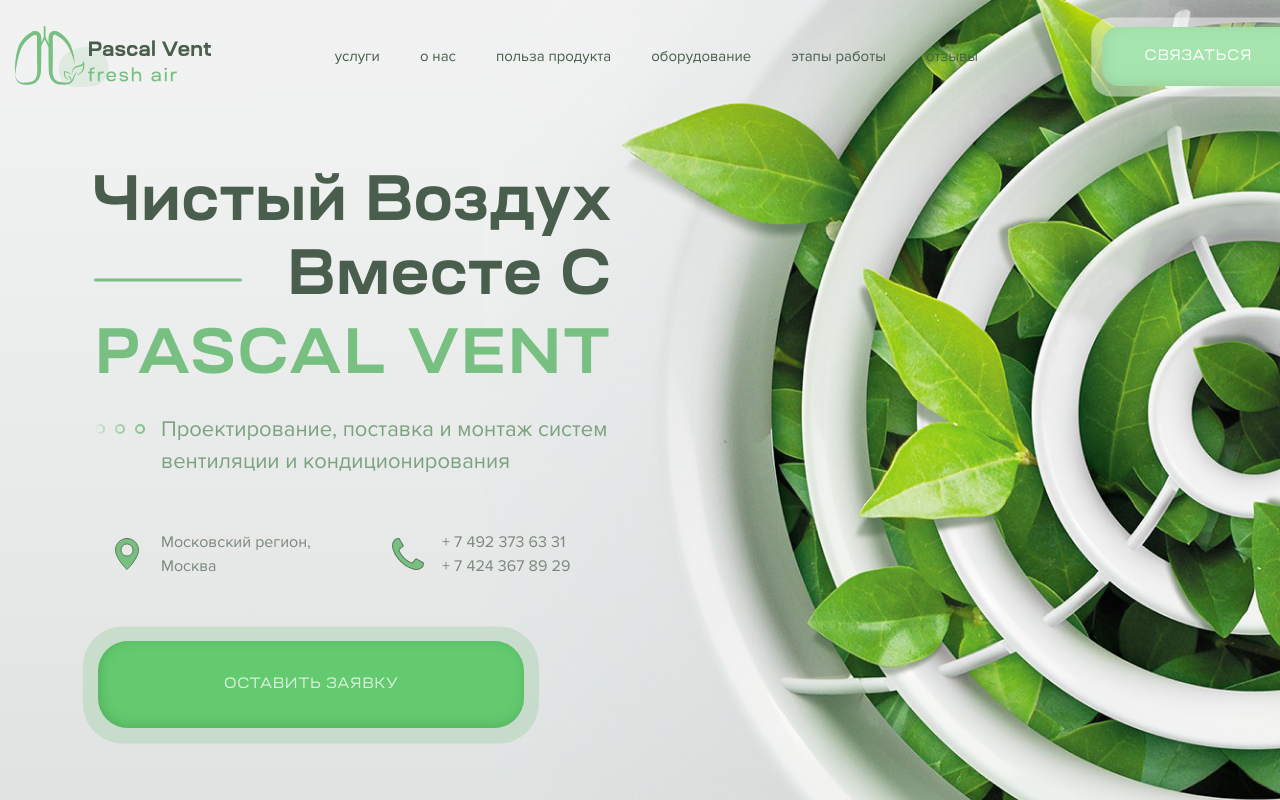
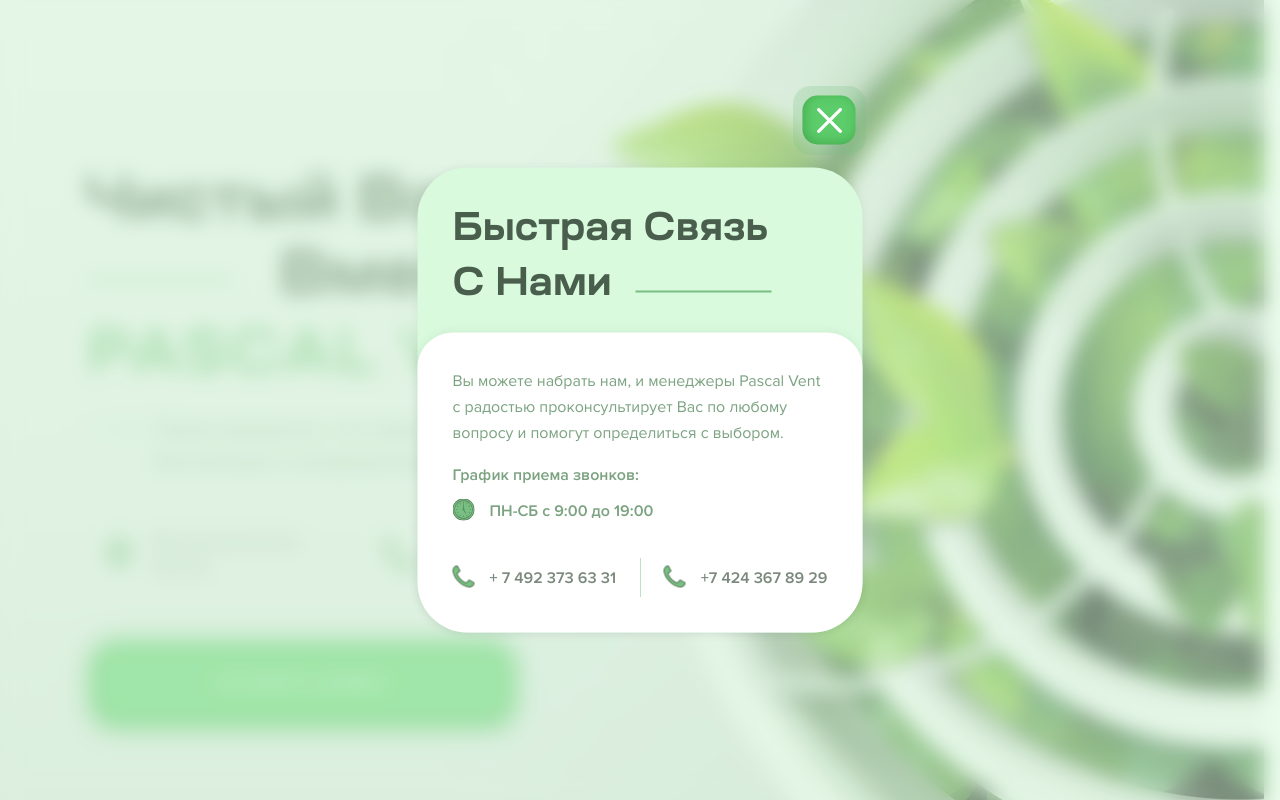
Before and after one commit to s-gusterev/pascal-vent, a website built with Vite: page index.html in a window 1280 px wide. Both pictures are taken after a click on the button "СВЯЗАТЬСЯ". Shown: the top 800 px of the page. Built offline with nearby package versions, Linux system fonts and the light colour scheme.

Commit message:
feat: popup and fixed menu

```diff
--- a/index.html
+++ b/index.html
@@ -7,7 +7,10 @@
   </head>
   <body>
     <header class="header page__header">
-      <div class="container container_size_large header__nav">
+      <div class="header__wrapper">
+        <div
+          class="container container_size_large header__container header__container"
+        >
           <a class="logo logo_size_small" href="/"></a>
           <nav class="header__nav">
             <ul class="header__list">
@@ -31,9 +34,12 @@
               </li>
             </ul>
           </nav>
-        <button class="button button_size_small button_border_light">
+          <button
+            class="button button_size_small button_border_light header__button"
+          >
             Связаться
           </button>
+        </div>
       </div>
     </header>
     <main class="main">
@@ -935,6 +941,29 @@
         </form>
       </div>
     </footer>
+    <div class="popup">
+      <div class="popup__container popup__container_size_large">
+        <h3 class="popup__title">Быстрая связь с нами</h3>
+        <div class="popup__content">
+          <p class="popup__text">
+            Вы можете набрать нам, и менеджеры Pascal Vent с радостью
+            проконсультирует Вас по любому вопросу и помогут определиться с
+            выбором.
+          </p>
+          <span class="popup__time popup__time_position_top"
+            >График приема звонков:</span
+          >
+          <span class="popup__time popup__time_position_bottom"
+            >ПН-СБ с 9:00 до 19:00</span
+          >
+          <div class="popup__phone">
+            <a class="popup__tel" href="tel:+74923736331">+ 7 492 373 63 31</a>
+            <a class="popup__tel" href="tel:+74243678929">+7 424 367 89 29</a>
+          </div>
+        </div>
+        <button class="popup__close" type="button"></button>
+      </div>
+    </div>
     <script type="module" src="scripts/app.js"></script>
   </body>
 </html>
--- a/scripts/app.js
+++ b/scripts/app.js
@@ -6,10 +6,44 @@
 import 'slick-carousel/slick/slick';
 import showTab from './tabs';
 
+const popup = document.querySelector('.popup');
+const headerButton = document.querySelector('.header__button');
+const popupClose = document.querySelector('.popup__close');
+const headerWrapper = document.querySelector('.header__wrapper');
+const servicesPaddingTop = 150;
+const services = document.querySelector('.services');
+const fixedHeader = services.offsetTop - servicesPaddingTop;
+
+const openPopup = (popup) => {
+  popup.classList.add('popup_open');
+  document.addEventListener('keydown', closePopupEsc);
+  document.body.classList.add('modal-open');
+  headerWrapper.style.visibility = 'hidden';
+};
+
+const closePopup = (popup) => {
+  popup.classList.remove('popup_open');
+  document.removeEventListener('keydown', closePopupEsc);
+  document.body.classList.remove('modal-open');
+  headerWrapper.style.visibility = 'visible';
+};
+
+const closePopupEsc = (evt) => {
+  if (evt.key === 'Escape') {
+    const popup = document.querySelector('.popup_open');
+    closePopup(popup);
+  }
+};
+
+const popupCloseOverlay = (event, popup) => {
+  if (event.target === event.currentTarget) {
+    closePopup(popup);
+  }
+};
+
 showTab(0);
 
 $('.portfolio__slider-wrapper').slick({
-  // infinite: true,
   slidesToShow: 1,
   slidesToScroll: 1,
   variableWidth: true,
@@ -35,7 +69,6 @@
 );
 
 $('.clients__slides').slick({
-  // infinite: true,
   slidesToShow: 1,
   slidesToScroll: 1,
   variableWidth: true,
@@ -44,3 +77,21 @@
   cssEase: 'ease',
   speed: 500,
 });
+
+const visibleScrollMenu = () => {
+  if (window.pageYOffset > fixedHeader) {
+    headerWrapper.classList.add('header__wrapper_fixed');
+    services.style.paddingTop = '150px';
+  } else {
+    headerWrapper.classList.remove('header__wrapper_fixed');
+    services.style.paddingTop = '100px';
+  }
+};
+
+window.onscroll = function () {
+  visibleScrollMenu();
+};
+
+headerButton.addEventListener('click', () => openPopup(popup));
+popupClose.addEventListener('click', () => closePopup(popup));
+popup.addEventListener('click', (event) => popupCloseOverlay(event, popup));
--- a/styles/button.css
+++ b/styles/button.css
@@ -14,6 +14,11 @@
   transition: background-color 300ms ease-in-out;
 }
 
+.button:active,
+.button:focus {
+  outline: 2px solid var(--color-button);
+}
+
 .button::after {
   position: absolute;
   content: '';
@@ -22,7 +27,7 @@
   top: 50%;
   left: 50%;
   transform: translate(-50%, -50%);
-  z-index: 0;
+  z-index: -1;
 }
 
 .button_size_small {
--- a/styles/footer.css
+++ b/styles/footer.css
@@ -133,3 +133,7 @@
   max-width: 229px;
   margin-left: 10px;
 }
+
+.footer__button::after {
+  z-index: 0;
+}
--- a/styles/header.css
+++ b/styles/header.css
@@ -33,10 +33,45 @@
   z-index: -1;
 }
 
+.header__container {
+  display: flex;
+  justify-content: space-between;
+  align-items: center;
+}
+
+.header__wrapper_fixed {
+  padding: 20px 0;
+  position: fixed;
+  left: 50%;
+  transform: translateX(-50%);
+  width: 100%;
+  background-color: var(--color-light);
+  border-radius: 0px 0px 70px 70px;
+  z-index: 10;
+  animation: headerTop 300ms 500ms ease-in-out forwards;
+  opacity: 0;
+}
+
+@keyframes headerTop {
+  0% {
+    top: -100px;
+    opacity: 0;
+  }
+  100% {
+    top: 0;
+    opacity: 1;
+  }
+}
+
 .header__nav {
   display: flex;
   justify-content: space-between;
   align-items: center;
+}
+
+.header__nav_fixed {
+  position: fixed;
+  top: 0;
 }
 
 .header__list {
--- a/styles/main.css
+++ b/styles/main.css
@@ -21,3 +21,4 @@
 @import './clients.css';
 @import './footer.css';
 @import './input.css';
+@import './popup.css';
--- /dev/null
+++ b/styles/popup.css
@@ -0,0 +1,196 @@
+.popup {
+  width: 100vw;
+  height: 100vh;
+  background-color: rgba(217, 250, 221, 0.55);
+  backdrop-filter: blur(10px);
+  position: fixed;
+  left: 0;
+  top: 0;
+  right: 0;
+  bottom: 0;
+  z-index: 9999;
+  visibility: hidden;
+  opacity: 0;
+  transition: all 300ms ease;
+}
+
+.popup_open {
+  visibility: visible;
+  opacity: 1;
+}
+
+.popup__container {
+  box-shadow: 0px 0px 10px rgba(73, 93, 76, 0.1);
+  border-radius: 50px;
+  background-color: var(--color-light);
+  position: absolute;
+  left: 50%;
+  top: 50%;
+  transform: translate(-50%, -50%);
+}
+
+.popup__container_size_large {
+  width: 445px;
+}
+
+.popup__title {
+  margin-top: 35px;
+  margin-left: 35px;
+  margin-bottom: 20px;
+  font-family: var(--font-family-secondary);
+  font-size: 40px;
+  font-weight: 700;
+  line-height: 55px;
+  text-transform: capitalize;
+  color: var(--text-color-dark);
+  max-width: 319px;
+  position: relative;
+}
+
+.popup__title::after {
+  position: absolute;
+  content: '';
+  right: 0;
+  top: 88px;
+  width: 136px;
+  height: 2px;
+  background-color: var(--color-secondary);
+}
+
+.popup__content {
+  background-color: #fff;
+  box-shadow: 0px 0px 10px rgba(73, 93, 76, 0.1);
+  border-radius: 35px 35px 50px 50px;
+  padding: 35px 35px 43px 35px;
+}
+
+.popup__text {
+  font-family: var(--font-family-primary);
+  font-size: 16px;
+  font-weight: 400;
+  line-height: 26px;
+  color: var(--text-color-secondary);
+  margin-top: 0;
+  margin-bottom: 20px;
+}
+
+.popup__time {
+  display: block;
+  font-family: var(--font-family-primary);
+  font-size: 16px;
+  font-weight: 600;
+  line-height: 19px;
+  color: var(--text-color-secondary);
+}
+
+.popup__time_position_top {
+  margin-bottom: 17px;
+}
+
+.popup__time_position_bottom {
+  padding-left: 37px;
+  margin-bottom: 45px;
+  position: relative;
+}
+
+.popup__time_position_bottom::before {
+  position: absolute;
+  content: '';
+  width: 22px;
+  height: 22px;
+  background-image: url(/icons/popup/clock.svg);
+  background-repeat: no-repeat;
+  background-size: contain;
+  left: 0;
+  top: -3px;
+}
+
+.popup__phone {
+  display: flex;
+  align-items: center;
+  justify-content: space-between;
+  position: relative;
+}
+
+.popup__phone::after {
+  position: absolute;
+  content: '';
+  width: 1px;
+  height: 39px;
+  background-color: #bee1c2;
+  top: 50%;
+  left: 50%;
+  transform: translate(-50%, -50%);
+}
+
+.popup__tel {
+  padding-left: 37px;
+  position: relative;
+  font-family: var(--font-family-primary);
+  font-size: 16px;
+  font-weight: 600;
+  line-height: 24px;
+  color: var(--text-color-accent);
+  text-decoration: none;
+}
+
+.popup__tel::before {
+  position: absolute;
+  content: '';
+  width: 22px;
+  height: 22px;
+  background-image: url(/icons/popup/tel.png);
+  background-repeat: no-repeat;
+  background-size: contain;
+  left: 0;
+  top: 0;
+}
+
+.popup__close {
+  width: 53px;
+  height: 49px;
+  background-color: var(--color-button);
+  box-shadow: inset 2px -2px 12px rgba(34, 111, 33, 0.36);
+  border-radius: 15px;
+  border: 0;
+  position: absolute;
+  cursor: pointer;
+  right: 7px;
+  top: -72px;
+}
+
+.popup__close:hover {
+  opacity: 0.8;
+}
+
+.popup__close::after {
+  position: absolute;
+  content: '';
+  width: 73px;
+  height: 69px;
+  background-color: var(--color-secondary);
+  opacity: 0.25;
+  border-radius: 18px;
+  left: 50%;
+  top: 50%;
+  transform: translate(-50%, -50%);
+  z-index: -1;
+}
+
+.popup__close::before {
+  position: absolute;
+  content: '';
+  width: 25px;
+  height: 25px;
+  background-image: url(/icons/popup/close.svg);
+  left: 50%;
+  top: 50%;
+  transform: translate(-50%, -50%);
+}
+
+body.modal-open {
+  height: 100vh;
+  overflow: hidden;
+  padding-right: 16px;
+  scroll-behavior: smooth;
+}
```
Also changed, not shown: public/icons/popup/clock.svg (added), public/icons/popup/close.svg (added), public/icons/popup/tel.png (added), public/icons/popup/tel.svg (added). Lines whose indentation alone changed are shown as unchanged.
